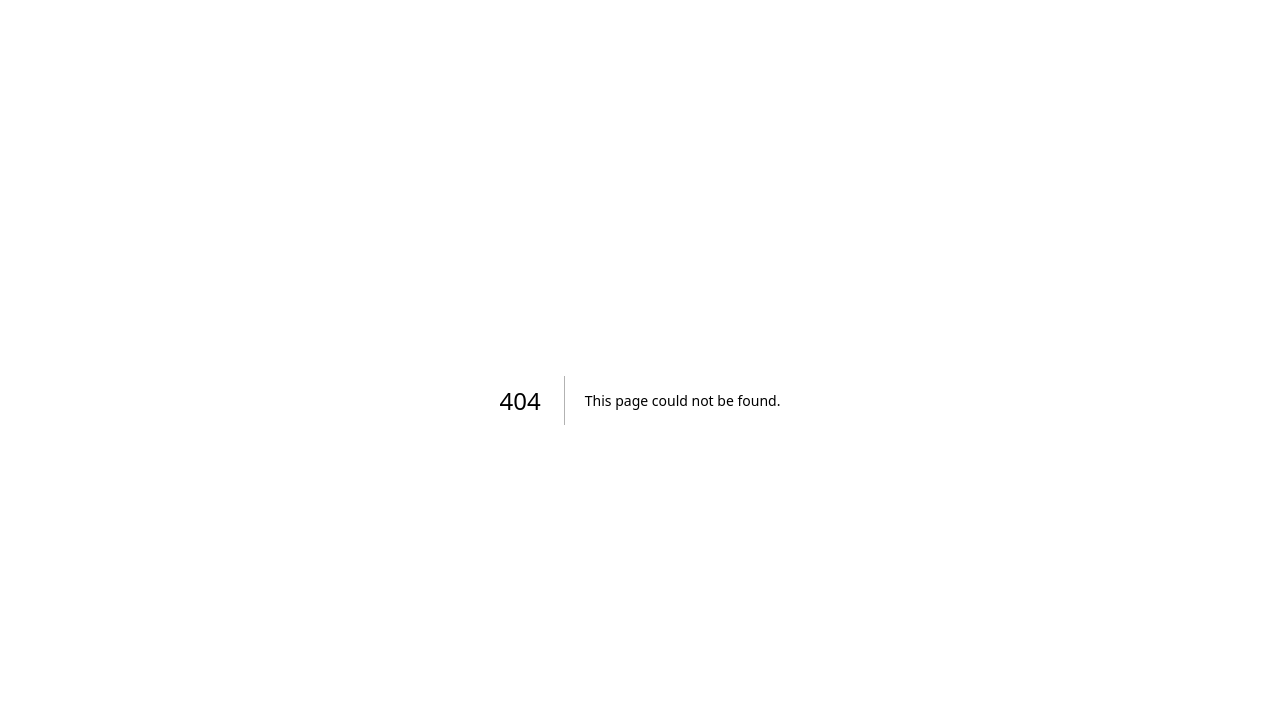
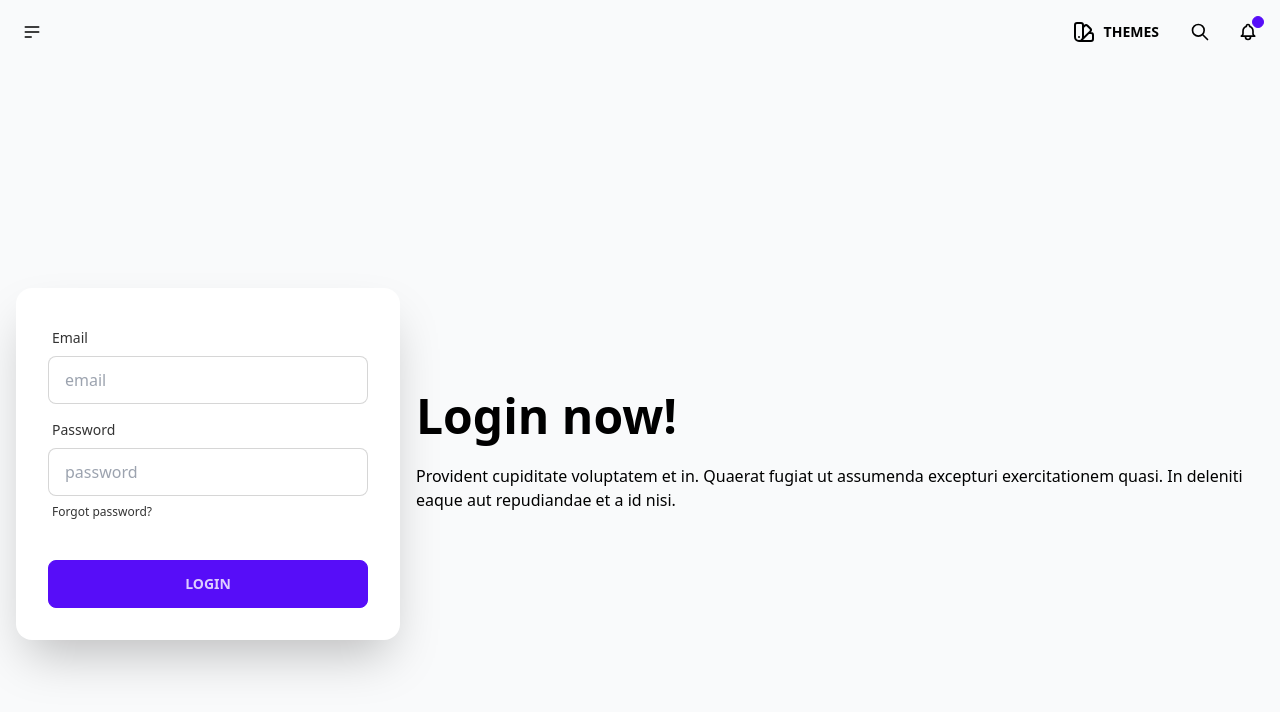
Before and after one commit to Tampoka/next.js_tailwind_theming, a Next.js app: page /login in a window 1280 px wide. Before the commit this address had no page. Shown: the top 712 px of the page. Built offline with nearby package versions, Linux system fonts and the light colour scheme.

Commit message:
Add login page.

```diff
--- /dev/null
+++ b/pages/login/index.tsx
@@ -0,0 +1,57 @@
+import Navbar from "../../src/components/Navbar";
+
+const Index = () => {
+    return (
+        <div>
+            <Navbar />
+            <section>
+                <div className="hero min-h-screen bg-base-200">
+                    <div className="hero-content flex-col lg:flex-row-reverse">
+                        <div className="text-center lg:text-left">
+                            <h1 className="text-5xl font-bold">Login now!</h1>
+                            <p className="py-6">
+                                Provident cupiditate voluptatem et in. Quaerat fugiat ut
+                                assumenda excepturi exercitationem quasi. In deleniti eaque aut
+                                repudiandae et a id nisi.
+                            </p>
+                        </div>
+                        <div className="card flex-shrink-0 w-full max-w-sm shadow-2xl bg-base-100">
+                            <div className="card-body">
+                                <div className="form-control">
+                                    <label className="label">
+                                        <span className="label-text">Email</span>
+                                    </label>
+                                    <input
+                                        type="text"
+                                        placeholder="email"
+                                        className="input input-bordered"
+                                    />
+                                </div>
+                                <div className="form-control">
+                                    <label className="label">
+                                        <span className="label-text">Password</span>
+                                    </label>
+                                    <input
+                                        type="text"
+                                        placeholder="password"
+                                        className="input input-bordered"
+                                    />
+                                    <label className="label">
+                                        <a href="#" className="label-text-alt link link-hover">
+                                            Forgot password?
+                                        </a>
+                                    </label>
+                                </div>
+                                <div className="form-control mt-6">
+                                    <button className="btn btn-primary">Login</button>
+                                </div>
+                            </div>
+                        </div>
+                    </div>
+                </div>
+            </section>
+        </div>
+    );
+};
+
+export default Index;
```
